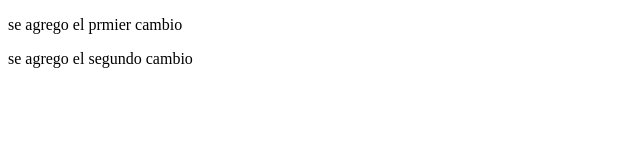
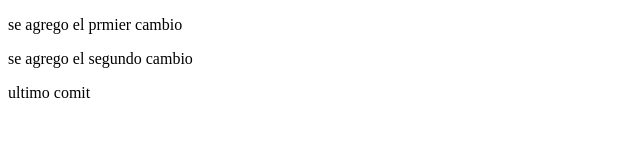
Before and after one commit to omarkhronos/remedial, a plain HTML site: page index.html in a window 1280 px wide. Shown: the whole page, without its empty margins (0-640 px from the left). Drawn offline with Linux system fonts and the light colour scheme.

Commit message:
se agrego el ultimo comit

```diff
--- a/index.html
+++ b/index.html
@@ -9,6 +9,7 @@
 <body>
 <p>se agrego el prmier cambio</p>
 <p>se agrego el segundo cambio</p>
+<p>ultimo comit</p>
 </body>
 
 </html>
```
